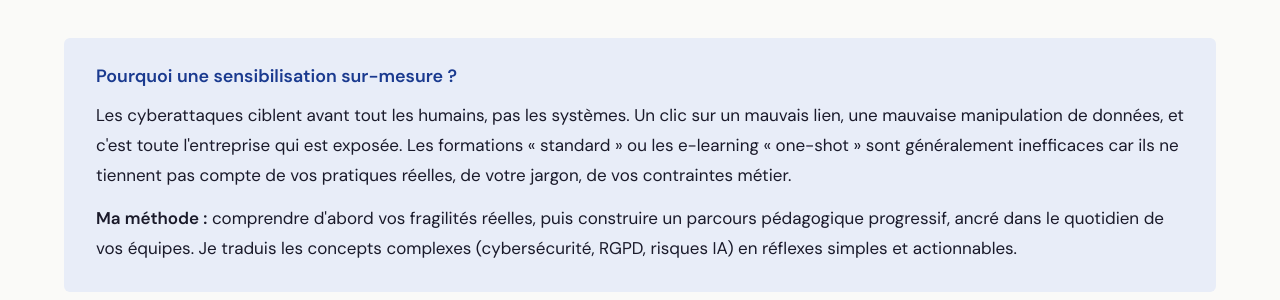
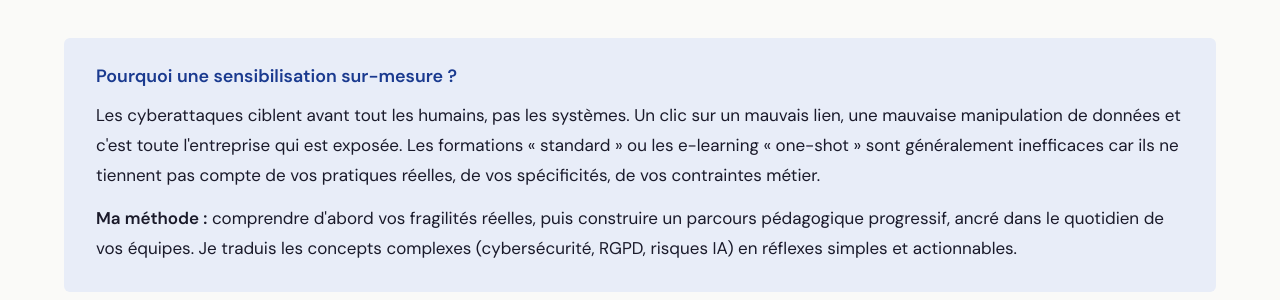
Before and after one commit to ofranchet73/eveis-consulting, a Jekyll site: the page built from entreprises.html, in a window 1280 px wide and 900 px high. Shown: the part 399-699 px from the top of the window. Built offline with Jekyll 4.4.1, drawn with Linux system fonts in a browser that asks for light colours.

Commit message:
Update entreprises.html

```diff
--- a/entreprises.html
+++ b/entreprises.html
@@ -27,7 +27,7 @@ title: "Sensibilisation cybersécurité — Entreprises & PME"
     <!-- Section 1 : Problème / contexte -->
     <div class="encadre-pourquoi">
       <h3>Pourquoi une sensibilisation sur-mesure ?</h3>
-      <p>Les cyberattaques ciblent avant tout les humains, pas les systèmes. Un clic sur un mauvais lien, une mauvaise manipulation de données, et c'est toute l'entreprise qui est exposée. Les formations « standard » ou les e-learning « one-shot » sont généralement inefficaces car ils ne tiennent pas compte de vos pratiques réelles, de votre jargon, de vos contraintes métier.</p>
+      <p>Les cyberattaques ciblent avant tout les humains, pas les systèmes. Un clic sur un mauvais lien, une mauvaise manipulation de données et c'est toute l'entreprise qui est exposée. Les formations « standard » ou les e-learning « one-shot » sont généralement inefficaces car ils ne tiennent pas compte de vos pratiques réelles, de vos spécificités, de vos contraintes métier.</p>
       <p><strong>Ma méthode :</strong> comprendre d'abord vos fragilités réelles, puis construire un parcours pédagogique progressif, ancré dans le quotidien de vos équipes. Je traduis les concepts complexes (cybersécurité, RGPD, risques IA) en réflexes simples et actionnables.</p>
     </div>
 
```
